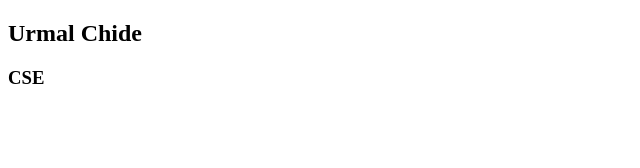
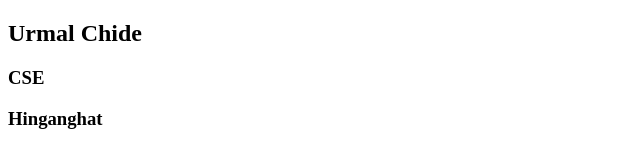
Before and after one commit to Sushant1603Bytes/Project1, a plain HTML site: page urmal.html in a window 1280 px wide. Shown: the whole page, without its empty margins (0-640 px from the left). Drawn offline with Linux system fonts and the light colour scheme.

Commit message:
add the file

```diff
--- a/urmal.html
+++ b/urmal.html
@@ -8,5 +8,6 @@
 <body>
     <h2>Urmal Chide</h2>
     <h3>CSE</h3>
+    <h3>Hinganghat</h3>
 </body>
 </html>
```
